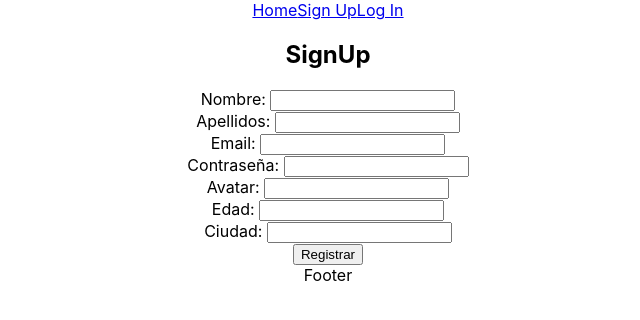
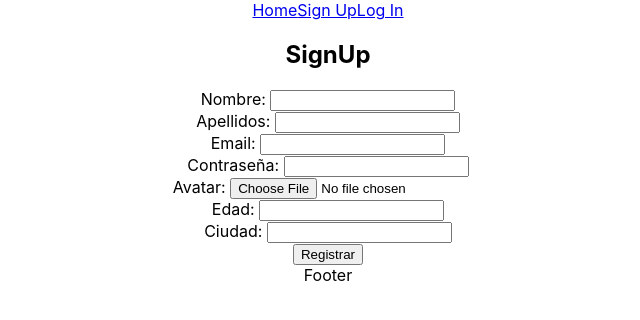
Before and after one commit to jmpalomeros/te-acompano, a React (Create React App) app: page /signup in a window 1280 px wide. Shown: the top 320 px of the page, without its empty margins (312-952 px from the left). Built offline with nearby package versions, Linux system fonts and the light colour scheme; no server answers.

Commit message:
con cloudinary

```diff
--- a/src/components/EditProfile.jsx
+++ b/src/components/EditProfile.jsx
@@ -1,6 +1,7 @@
 import { useState, useEffect, useContext } from "react";
 import { useNavigate } from "react-router-dom";
 import { editUserService, getUserDetailsService } from "../service/user.services";
+import {uploadImageService} from "../service/upload.services"
 
 function EditProfile(props) {
   const navigate = useNavigate();
@@ -10,6 +11,7 @@ function EditProfile(props) {
   const [avatarInput, setAvatarInput] = useState("");
   const [ageInput, setAgeInput] = useState(0);
   const [cityInput, setCityInput] = useState("");
+
 
   const [errorMessage, setErrorMessage] = useState("");
 
@@ -23,7 +25,7 @@ function EditProfile(props) {
       console.log("USER DETAILS", response.data)
       setFirstNameInput(response.data.firstName);
       setLastNameInput(response.data.lastName);
-      setAvatarInput(response.data.avatar);
+      //setAvatarInput(response.data.avatar);
       setAgeInput(response.data.age);
       setCityInput(response.data.city);
     } catch (error) {
@@ -33,7 +35,7 @@ function EditProfile(props) {
 
   const firstNameChange = (event) => setFirstNameInput(event.target.value);
   const lastNameChange = (event) => setLastNameInput(event.target.value);
-  const avatarChange = (event) => setAvatarInput(event.target.value);
+  //const avatarChange = (event) => setAvatarInput(event.target.value);
   const ageChange = (event) => setAgeInput(event.target.value);
   const cityChange = (event) => setCityInput(event.target.value);
 
@@ -44,7 +46,7 @@ function EditProfile(props) {
       const updateUser = {
         firstName: firstNameInput,
         lastName: lastNameInput,
-        avatar: avatarInput,
+        //avatar: avatarInput,
         age: ageInput,
         city: cityInput,
       };
@@ -56,6 +58,25 @@ function EditProfile(props) {
       navigate("/error");
     }
   };
+
+  const handleUpdateAvatar = async(event)=> {
+
+    const sendObj = new FormData()
+    sendObj.append("avatar", event.target.files[0] )
+
+    try {
+
+      const response = await uploadImageService(sendObj)
+      console.log(response.data.avatar);
+
+    } catch (error) {
+      console.log("error", error)
+      navigate("/error")
+
+    }
+
+
+  }
 
   return (
     <div>
@@ -75,14 +96,14 @@ function EditProfile(props) {
           value={lastNameInput}
           onChange={lastNameChange}
         />
-        <br />
+        {/* <br />
         <label>Avatar: </label>
         <input
-          type="text"
+          type="file"
           name="avatar"
           value={avatarInput}
-          onChange={avatarChange}
-        />
+          onChange={handleUpdateAvatar}
+        /> */}
         <br />
         <label>Edad: </label>
         <input type="number" name="age" value={ageInput} onChange={ageChange} />
--- a/src/pages/Profile.jsx
+++ b/src/pages/Profile.jsx
@@ -32,6 +32,7 @@ function Profile() {
 
       console.log("service list", serviceList)
 
+      console.log("img", userDetailsResponse.data.avatar)
       setIsFetching(false);
     } catch (error) {
       console.log(error);
@@ -60,8 +61,10 @@ function Profile() {
         {userDetails.email}
         <br />
         {userDetails.age}
+        <br />
         {userDetails.city}
-        {userDetails.avatar}
+        <br />
+        <img src= {userDetails.avatar} alt="avatar" width={150}/>
       </div>
       <br />
       <hr />
--- a/src/pages/SignUp.jsx
+++ b/src/pages/SignUp.jsx
@@ -1,6 +1,7 @@
 import { useState } from 'react'
 import { signupService } from "../service/auth.services"
 import { useNavigate } from "react-router-dom"
+import {uploadImageService} from "../service/upload.services"
 
 function SignUp() {
 
@@ -8,11 +9,12 @@ function SignUp() {
 
   const [ email, setEmail ] = useState("")
   const [ password, setPassword ] = useState("")
-  const[firstName, setFirstName] = useState("")
+  const [firstName, setFirstName] = useState("")
   const [lastName, setLastName] = useState("")
   const [age, setAge] = useState("")
   const [city, setCity]= useState("")
   const [avatar, setAvatar] = useState("")
+  const [isFetching, setIsFetching] = useState(false)
 
 
   const [ errorMessage, setErrorMessage ] = useState("")
@@ -24,11 +26,28 @@ const handleFirstNameChange = (e) => setFirstName(e.target.value)
 const handleLastNameChange = (e) => setLastName(e.target.value)
 const handleAgeChange = (e) => setAge(e.target.value)
 const handleCityChange = (e) => setCity(e.target.value)
-const handleAvatarChange = (e) => setAvatar(e.target.value)
 
 
 
+const handleUpdateAvatar = async(event)=> {
+  setIsFetching(true)
+  const sendObj = new FormData()
+  sendObj.append("avatar", event.target.files[0] )
 
+  try {
+
+    const response = await uploadImageService(sendObj)
+    console.log("foto", response.data.avatar)
+    setAvatar(response.data.avatar)
+    setIsFetching(false)
+  } catch (error) {
+    console.log("error", error)
+    navigate("/error")
+
+  }
+
+
+}
 
   const handleSignup = async (e) => {
     e.preventDefault()
@@ -42,7 +61,7 @@ const handleAvatarChange = (e) => setAvatar(e.target.value)
       city: city,
       avatar: avatar
     }
-
+    console.log("usuario creado",newUser);
     try {
 
       await signupService(newUser)
@@ -78,8 +97,8 @@ const handleAvatarChange = (e) => setAvatar(e.target.value)
       <label htmlFor="password">Contraseña: </label>
       <input type="password" name="password" value={password} onChange={handlePasswordChange}/>
       <br />
-      <label htmlFor='avatar '>Avatar: </label>
-      <input type="text" name="avatar" value={avatar} onChange={handleAvatarChange}/>
+      <label htmlFor='avatar'> Avatar: </label>
+      <input type="file" name="avatar" onChange={handleUpdateAvatar}/>
       <br />
       <label htmlFor='age'>Edad: </label>
       <input type="number" name="age" value={age} onChange={handleAgeChange}/>
@@ -92,10 +111,6 @@ const handleAvatarChange = (e) => setAvatar(e.target.value)
       </form>
 
 
-
-
-
-
     </div>
   )
 }
--- /dev/null
+++ b/src/service/upload.services.js
@@ -0,0 +1,10 @@
+import service from "./config.services"
+
+const uploadImageService = (avatarFile)=>{
+
+   return service.post("/upload", avatarFile)
+}
+
+export {
+    uploadImageService
+}
```
